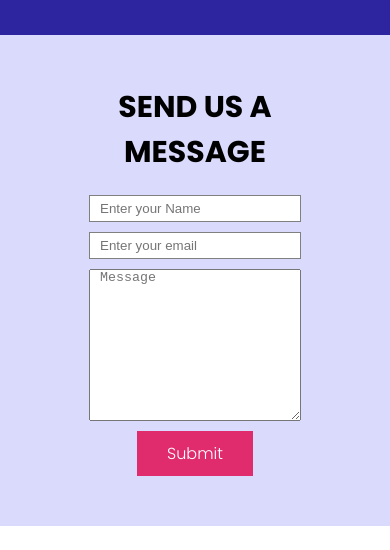
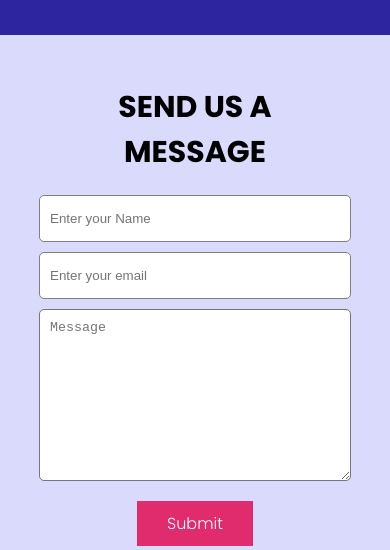
Before and after one commit to Zannatul-Fahmida/responsive-football, a plain HTML site: page index.html in a window 390 px wide. Shown: the part 8181-8731 px from the top of the page. Drawn offline with Linux system fonts and the light colour scheme.

Commit message:
complete

```diff
--- a/styles/style.css
+++ b/styles/style.css
@@ -45,6 +45,7 @@ header{
 .half-width-right img{
     height: 100%;
     width: 100%;
+    transition: transform 2s linear;
 }
 .half-width-right:hover img{
     transform: scale(0.8);
@@ -59,6 +60,12 @@ header{
 .blog{
     padding: 15px;
     box-shadow: 0px 0px 40px rgba(0, 0, 0, 0.15);
+}
+.blog:hover,
+.blog:hover p{
+    background-color: #2D25A0;
+    color: #FFFFFF;
+    box-shadow: 0px 0px 40px #2D25A0;
 }
 .thumbnail img{
     width: 100%;
@@ -133,16 +140,18 @@ header{
     margin-bottom: 20px;
 }
 .contact-form input{
-    width: 200px;
+    width: 40%;
     height: 25px;
-    padding-left: 10px;
+    padding: 10px;
     margin-bottom: 10px;
     border: 1px solid gray;
+    border-radius: 5px;
 }
 .contact-form textarea{
-    width: 200px;
-    padding-left: 10px;
-    margin-bottom: 10px;
+    width: 40%;
+    padding: 10px;
+    margin-bottom: 20px;
+    border-radius: 5px;
 }
 /* Footer styles */
 .footer{
@@ -210,6 +219,12 @@ header{
     .contact h2{
         text-align: center;
     }
+    .contact-form input{
+        width: 100%;
+    }
+    .contact-form textarea{
+        width: 100%;
+    }
     .footer img{
         width: 70%;
     }
@@ -230,4 +245,10 @@ header{
     .blogs{
         grid-template-columns: repeat(2, 1fr);
     }
+    .contact-form input{
+        width: 80%;
+    }
+    .contact-form textarea{
+        width: 80%;
+    }
 }
```
